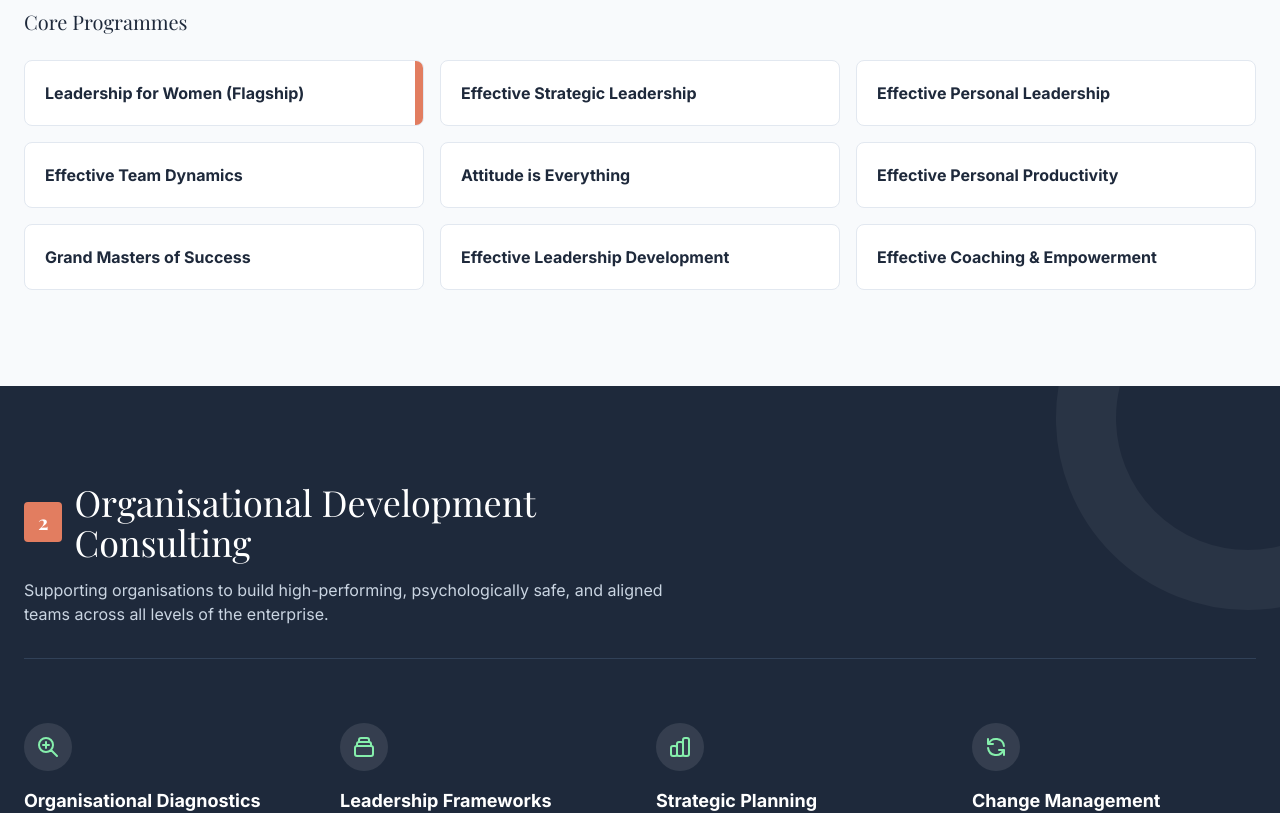
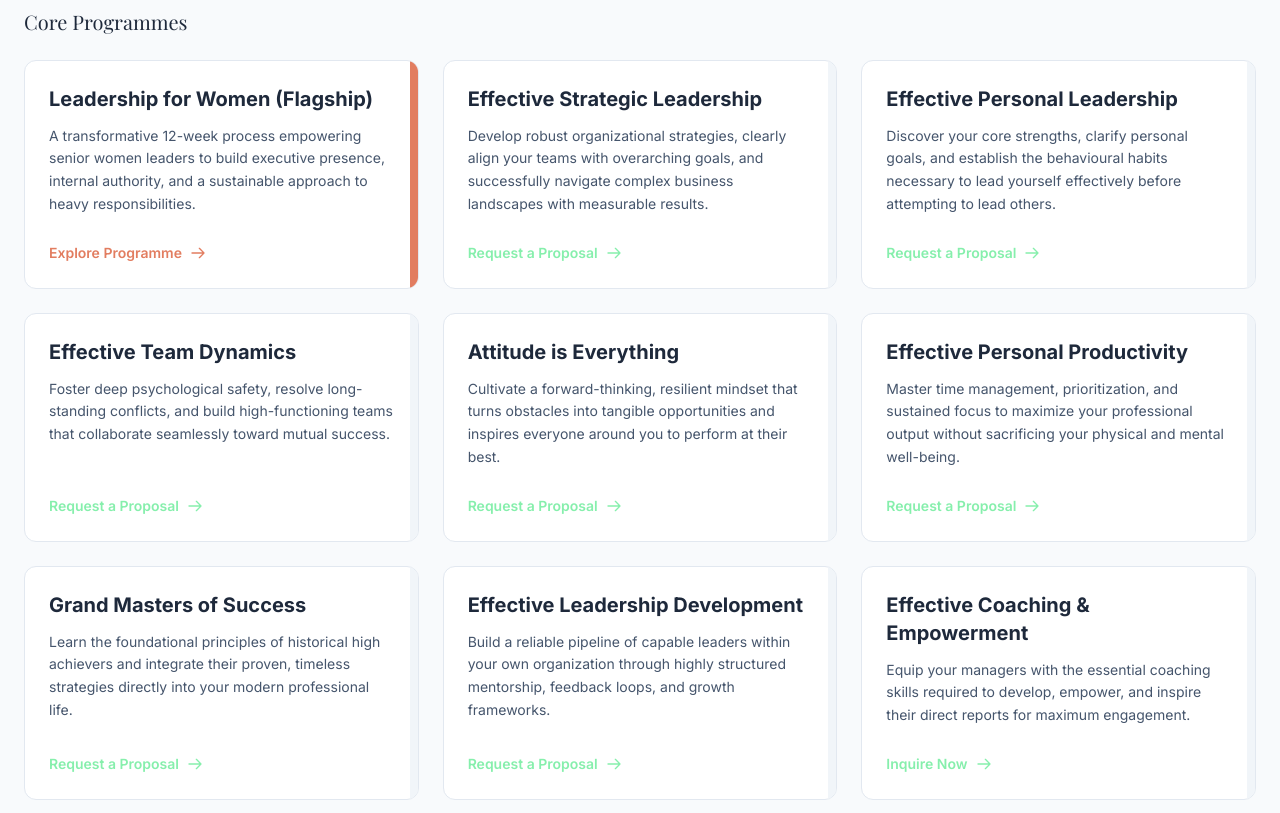
Before and after one commit to KatMarite/dr-mavis, a React (Vite) app: page /services in a window 1280 px wide. Shown: the part 1100-1913 px from the top of the page. Built offline with nearby package versions, Linux system fonts and the light colour scheme; a web font is replaced by a local one.

Commit message:
feat: implement site navigation, footer, and initial page structure components

```diff
--- a/src/components/Footer.tsx
+++ b/src/components/Footer.tsx
@@ -24,7 +24,7 @@ export default function Footer() {
             <li><a href="#" className="hover:text-terracotta transition-colors">Leadership Programmes</a></li>
             <li><a href="#" className="hover:text-terracotta transition-colors">Book a Keynote</a></li>
             <li><a href="#" className="hover:text-terracotta transition-colors">Published Books</a></li>
-            <li><a href="#" className="hover:text-terracotta transition-colors">Request a Proposal</a></li>
+            <li><a href="mailto:mavism@tb2b.co.za" className="hover:text-terracotta transition-colors">Request a Proposal</a></li>
           </ul>
         </div>
 
--- a/src/components/Navbar.tsx
+++ b/src/components/Navbar.tsx
@@ -30,7 +30,7 @@ export default function Navbar() {
               Work With Me
             </a>
           ) : isServices ? (
-            <a href="#quote" className="bg-navy text-white text-sm font-semibold px-5 py-2.5 rounded shadow-md hover:bg-slate-800 transition-all">
+            <a href="mailto:mavism@tb2b.co.za" className="bg-navy text-white text-sm font-semibold px-5 py-2.5 rounded shadow-md hover:bg-slate-800 transition-all">
               Request Proposal
             </a>
           ) : isKeynotes ? (
@@ -68,7 +68,7 @@ export default function Navbar() {
                   Work With Me
                 </a>
               ) : isServices ? (
-                <a href="#quote" onClick={closeMobileMenu} className="block w-full text-center bg-navy text-white text-lg font-semibold px-5 py-3 rounded shadow-md hover:bg-slate-800 transition-all">
+                <a href="mailto:mavism@tb2b.co.za" onClick={closeMobileMenu} className="block w-full text-center bg-navy text-white text-lg font-semibold px-5 py-3 rounded shadow-md hover:bg-slate-800 transition-all">
                   Request Proposal
                 </a>
               ) : isKeynotes ? (
--- a/src/pages/Keynotes.tsx
+++ b/src/pages/Keynotes.tsx
@@ -126,7 +126,7 @@ export default function Keynotes() {
         <div className="max-w-2xl mx-auto">
           <h2 className="text-3xl md:text-5xl font-serif text-white mb-6">Bring Dr. Mazhura to your next event.</h2>
           <p className="text-lg text-white/90 mb-10">Whether it's a global conference keynote or an intimate corporate masterclass, start the conversation today.</p>
-          <a href="#" className="inline-block bg-navy text-white px-10 py-5 rounded font-bold shadow-xl hover:bg-slate-800 hover:-translate-y-1 transition-all duration-300">
+          <a href="mailto:mavism@tb2b.co.za" className="inline-block bg-navy text-white px-10 py-5 rounded font-bold shadow-xl hover:bg-slate-800 hover:-translate-y-1 transition-all duration-300">
             Request a Proposal
           </a>
         </div>
--- a/src/pages/LeadershipForWomen.tsx
+++ b/src/pages/LeadershipForWomen.tsx
@@ -80,7 +80,7 @@ export default function LeadershipForWomen() {
               <a href="#apply" className="w-full sm:w-auto text-center bg-sage text-navy px-8 py-4 rounded font-bold hover:bg-white hover:shadow-lg transition-all duration-300">
                 Apply Now
               </a>
-              <a href="#apply" className="w-full sm:w-auto text-center border-2 border-slate-500 text-white px-8 py-4 rounded font-medium hover:border-white transition-all duration-300">
+              <a href="mailto:mavism@tb2b.co.za" className="w-full sm:w-auto text-center border-2 border-slate-500 text-white px-8 py-4 rounded font-medium hover:border-white transition-all duration-300">
                 Book a Discovery Call
               </a>
             </div>
@@ -402,7 +402,7 @@ export default function LeadershipForWomen() {
                 <span className="flex-shrink-0 mx-4 text-slate-400 text-sm font-semibold uppercase">Or</span>
                 <div className="flex-grow border-t border-slate-200"></div>
               </div>
-              <a href="#" className="w-full border-2 border-slate-300 text-navy px-8 py-4 rounded font-bold hover:border-navy transition-colors">
+              <a href="mailto:mavism@tb2b.co.za" className="w-full border-2 border-slate-300 text-navy px-8 py-4 rounded font-bold hover:border-navy transition-colors">
                 Book a Discovery Call
               </a>
             </div>
--- a/src/pages/Services.tsx
+++ b/src/pages/Services.tsx
@@ -1,3 +1,5 @@
+import { Link } from 'react-router-dom';
+
 export default function Services() {
   return (
     <main>
@@ -55,35 +57,105 @@ export default function Services() {
 
           {/* Core Programmes Grid */}
           <h3 className="text-xl font-serif text-navy mb-6">Core Programmes</h3>
-          <div className="grid grid-cols-1 md:grid-cols-2 lg:grid-cols-3 gap-4">
-            <div className="p-5 bg-white border border-slate-200 rounded-lg hover:border-sage hover:shadow-md transition-all group cursor-pointer relative overflow-hidden">
-              <div className="absolute top-0 right-0 w-2 h-full bg-terracotta"></div>
-              <h4 className="font-bold text-navy group-hover:text-terracotta transition-colors">Leadership for Women (Flagship)</h4>
+          <div className="grid grid-cols-1 md:grid-cols-2 lg:grid-cols-3 gap-6">
+            <Link to="/leadership-for-women" className="p-6 bg-white border border-slate-200 rounded-xl hover:border-terracotta hover:shadow-lg transition-all group relative overflow-hidden flex flex-col h-full">
+              <div className="absolute top-0 right-0 w-2 h-full bg-terracotta group-hover:w-3 transition-all"></div>
+              <h4 className="text-xl font-bold text-navy group-hover:text-terracotta transition-colors mb-3">Leadership for Women (Flagship)</h4>
+              <p className="text-sm text-slate-600 mb-6 flex-grow leading-relaxed">A transformative 12-week process empowering senior women leaders to build executive presence, internal authority, and a sustainable approach to heavy responsibilities.</p>
+              <div className="mt-auto">
+                <span className="text-terracotta font-semibold text-sm inline-flex items-center transition-transform group-hover:translate-x-2">
+                  Explore Programme <svg className="w-4 h-4 ml-2" fill="none" stroke="currentColor" viewBox="0 0 24 24"><path strokeLinecap="round" strokeLinejoin="round" strokeWidth="2" d="M14 5l7 7m0 0l-7 7m7-7H3"></path></svg>
+                </span>
               </div>
-            <div className="p-5 bg-white border border-slate-200 rounded-lg hover:border-sage hover:shadow-md transition-all group cursor-pointer">
-              <h4 className="font-bold text-navy group-hover:text-terracotta transition-colors">Effective Strategic Leadership</h4>
+            </Link>
+
+            <a href="mailto:mavism@tb2b.co.za" className="p-6 bg-white border border-slate-200 rounded-xl hover:border-sage hover:shadow-lg transition-all group relative overflow-hidden flex flex-col h-full">
+              <div className="absolute top-0 right-0 w-2 h-full bg-slate-100 group-hover:bg-sage transition-colors"></div>
+              <h4 className="text-xl font-bold text-navy group-hover:text-sage transition-colors mb-3">Effective Strategic Leadership</h4>
+              <p className="text-sm text-slate-600 mb-6 flex-grow leading-relaxed">Develop robust organizational strategies, clearly align your teams with overarching goals, and successfully navigate complex business landscapes with measurable results.</p>
+              <div className="mt-auto">
+                <span className="text-sage font-semibold text-sm inline-flex items-center transition-transform group-hover:translate-x-2">
+                  Request a Proposal <svg className="w-4 h-4 ml-2" fill="none" stroke="currentColor" viewBox="0 0 24 24"><path strokeLinecap="round" strokeLinejoin="round" strokeWidth="2" d="M14 5l7 7m0 0l-7 7m7-7H3"></path></svg>
+                </span>
               </div>
-            <div className="p-5 bg-white border border-slate-200 rounded-lg hover:border-sage hover:shadow-md transition-all group cursor-pointer">
-              <h4 className="font-bold text-navy group-hover:text-terracotta transition-colors">Effective Personal Leadership</h4>
+            </a>
+
+            <a href="mailto:mavism@tb2b.co.za" className="p-6 bg-white border border-slate-200 rounded-xl hover:border-sage hover:shadow-lg transition-all group relative overflow-hidden flex flex-col h-full">
+              <div className="absolute top-0 right-0 w-2 h-full bg-slate-100 group-hover:bg-sage transition-colors"></div>
+              <h4 className="text-xl font-bold text-navy group-hover:text-sage transition-colors mb-3">Effective Personal Leadership</h4>
+              <p className="text-sm text-slate-600 mb-6 flex-grow leading-relaxed">Discover your core strengths, clarify personal goals, and establish the behavioural habits necessary to lead yourself effectively before attempting to lead others.</p>
+              <div className="mt-auto">
+                <span className="text-sage font-semibold text-sm inline-flex items-center transition-transform group-hover:translate-x-2">
+                  Request a Proposal <svg className="w-4 h-4 ml-2" fill="none" stroke="currentColor" viewBox="0 0 24 24"><path strokeLinecap="round" strokeLinejoin="round" strokeWidth="2" d="M14 5l7 7m0 0l-7 7m7-7H3"></path></svg>
+                </span>
               </div>
-            <div className="p-5 bg-white border border-slate-200 rounded-lg hover:border-sage hover:shadow-md transition-all group cursor-pointer">
-              <h4 className="font-bold text-navy group-hover:text-terracotta transition-colors">Effective Team Dynamics</h4>
+            </a>
+
+            <a href="mailto:mavism@tb2b.co.za" className="p-6 bg-white border border-slate-200 rounded-xl hover:border-sage hover:shadow-lg transition-all group relative overflow-hidden flex flex-col h-full">
+              <div className="absolute top-0 right-0 w-2 h-full bg-slate-100 group-hover:bg-sage transition-colors"></div>
+              <h4 className="text-xl font-bold text-navy group-hover:text-sage transition-colors mb-3">Effective Team Dynamics</h4>
+              <p className="text-sm text-slate-600 mb-6 flex-grow leading-relaxed">Foster deep psychological safety, resolve long-standing conflicts, and build high-functioning teams that collaborate seamlessly toward mutual success.</p>
+              <div className="mt-auto">
+                <span className="text-sage font-semibold text-sm inline-flex items-center transition-transform group-hover:translate-x-2">
+                  Request a Proposal <svg className="w-4 h-4 ml-2" fill="none" stroke="currentColor" viewBox="0 0 24 24"><path strokeLinecap="round" strokeLinejoin="round" strokeWidth="2" d="M14 5l7 7m0 0l-7 7m7-7H3"></path></svg>
+                </span>
               </div>
-            <div className="p-5 bg-white border border-slate-200 rounded-lg hover:border-sage hover:shadow-md transition-all group cursor-pointer">
-              <h4 className="font-bold text-navy group-hover:text-terracotta transition-colors">Attitude is Everything</h4>
+            </a>
+
+            <a href="mailto:mavism@tb2b.co.za" className="p-6 bg-white border border-slate-200 rounded-xl hover:border-sage hover:shadow-lg transition-all group relative overflow-hidden flex flex-col h-full">
+              <div className="absolute top-0 right-0 w-2 h-full bg-slate-100 group-hover:bg-sage transition-colors"></div>
+              <h4 className="text-xl font-bold text-navy group-hover:text-sage transition-colors mb-3">Attitude is Everything</h4>
+              <p className="text-sm text-slate-600 mb-6 flex-grow leading-relaxed">Cultivate a forward-thinking, resilient mindset that turns obstacles into tangible opportunities and inspires everyone around you to perform at their best.</p>
+              <div className="mt-auto">
+                <span className="text-sage font-semibold text-sm inline-flex items-center transition-transform group-hover:translate-x-2">
+                  Request a Proposal <svg className="w-4 h-4 ml-2" fill="none" stroke="currentColor" viewBox="0 0 24 24"><path strokeLinecap="round" strokeLinejoin="round" strokeWidth="2" d="M14 5l7 7m0 0l-7 7m7-7H3"></path></svg>
+                </span>
               </div>
-            <div className="p-5 bg-white border border-slate-200 rounded-lg hover:border-sage hover:shadow-md transition-all group cursor-pointer">
-              <h4 className="font-bold text-navy group-hover:text-terracotta transition-colors">Effective Personal Productivity</h4>
+            </a>
+
+            <a href="mailto:mavism@tb2b.co.za" className="p-6 bg-white border border-slate-200 rounded-xl hover:border-sage hover:shadow-lg transition-all group relative overflow-hidden flex flex-col h-full">
+              <div className="absolute top-0 right-0 w-2 h-full bg-slate-100 group-hover:bg-sage transition-colors"></div>
+              <h4 className="text-xl font-bold text-navy group-hover:text-sage transition-colors mb-3">Effective Personal Productivity</h4>
+              <p className="text-sm text-slate-600 mb-6 flex-grow leading-relaxed">Master time management, prioritization, and sustained focus to maximize your professional output without sacrificing your physical and mental well-being.</p>
+              <div className="mt-auto">
+                <span className="text-sage font-semibold text-sm inline-flex items-center transition-transform group-hover:translate-x-2">
+                  Request a Proposal <svg className="w-4 h-4 ml-2" fill="none" stroke="currentColor" viewBox="0 0 24 24"><path strokeLinecap="round" strokeLinejoin="round" strokeWidth="2" d="M14 5l7 7m0 0l-7 7m7-7H3"></path></svg>
+                </span>
               </div>
-            <div className="p-5 bg-white border border-slate-200 rounded-lg hover:border-sage hover:shadow-md transition-all group cursor-pointer">
-              <h4 className="font-bold text-navy group-hover:text-terracotta transition-colors">Grand Masters of Success</h4>
+            </a>
+
+            <a href="mailto:mavism@tb2b.co.za" className="p-6 bg-white border border-slate-200 rounded-xl hover:border-sage hover:shadow-lg transition-all group relative overflow-hidden flex flex-col h-full">
+              <div className="absolute top-0 right-0 w-2 h-full bg-slate-100 group-hover:bg-sage transition-colors"></div>
+              <h4 className="text-xl font-bold text-navy group-hover:text-sage transition-colors mb-3">Grand Masters of Success</h4>
+              <p className="text-sm text-slate-600 mb-6 flex-grow leading-relaxed">Learn the foundational principles of historical high achievers and integrate their proven, timeless strategies directly into your modern professional life.</p>
+              <div className="mt-auto">
+                <span className="text-sage font-semibold text-sm inline-flex items-center transition-transform group-hover:translate-x-2">
+                  Request a Proposal <svg className="w-4 h-4 ml-2" fill="none" stroke="currentColor" viewBox="0 0 24 24"><path strokeLinecap="round" strokeLinejoin="round" strokeWidth="2" d="M14 5l7 7m0 0l-7 7m7-7H3"></path></svg>
+                </span>
               </div>
-            <div className="p-5 bg-white border border-slate-200 rounded-lg hover:border-sage hover:shadow-md transition-all group cursor-pointer">
-              <h4 className="font-bold text-navy group-hover:text-terracotta transition-colors">Effective Leadership Development</h4>
+            </a>
+
+            <a href="mailto:mavism@tb2b.co.za" className="p-6 bg-white border border-slate-200 rounded-xl hover:border-sage hover:shadow-lg transition-all group relative overflow-hidden flex flex-col h-full">
+              <div className="absolute top-0 right-0 w-2 h-full bg-slate-100 group-hover:bg-sage transition-colors"></div>
+              <h4 className="text-xl font-bold text-navy group-hover:text-sage transition-colors mb-3">Effective Leadership Development</h4>
+              <p className="text-sm text-slate-600 mb-6 flex-grow leading-relaxed">Build a reliable pipeline of capable leaders within your own organization through highly structured mentorship, feedback loops, and growth frameworks.</p>
+              <div className="mt-auto">
+                <span className="text-sage font-semibold text-sm inline-flex items-center transition-transform group-hover:translate-x-2">
+                  Request a Proposal <svg className="w-4 h-4 ml-2" fill="none" stroke="currentColor" viewBox="0 0 24 24"><path strokeLinecap="round" strokeLinejoin="round" strokeWidth="2" d="M14 5l7 7m0 0l-7 7m7-7H3"></path></svg>
+                </span>
               </div>
-            <div className="p-5 bg-white border border-slate-200 rounded-lg hover:border-sage hover:shadow-md transition-all group cursor-pointer">
-              <h4 className="font-bold text-navy group-hover:text-terracotta transition-colors">Effective Coaching & Empowerment</h4>
+            </a>
+
+            <a href="mailto:mavism@tb2b.co.za" className="p-6 bg-white border border-slate-200 rounded-xl hover:border-sage hover:shadow-lg transition-all group relative overflow-hidden flex flex-col h-full">
+              <div className="absolute top-0 right-0 w-2 h-full bg-slate-100 group-hover:bg-sage transition-colors"></div>
+              <h4 className="text-xl font-bold text-navy group-hover:text-sage transition-colors mb-3">Effective Coaching & Empowerment</h4>
+              <p className="text-sm text-slate-600 mb-6 flex-grow leading-relaxed">Equip your managers with the essential coaching skills required to develop, empower, and inspire their direct reports for maximum engagement.</p>
+              <div className="mt-auto">
+                <span className="text-sage font-semibold text-sm inline-flex items-center transition-transform group-hover:translate-x-2">
+                  Inquire Now <svg className="w-4 h-4 ml-2" fill="none" stroke="currentColor" viewBox="0 0 24 24"><path strokeLinecap="round" strokeLinejoin="round" strokeWidth="2" d="M14 5l7 7m0 0l-7 7m7-7H3"></path></svg>
+                </span>
               </div>
+            </a>
           </div>
         </div>
       </section>
@@ -226,7 +298,7 @@ export default function Services() {
         <div className="max-w-2xl mx-auto px-6">
           <h2 className="text-3xl font-serif text-navy mb-4">Ready to implement Sustainable Leadership?</h2>
           <p className="text-slate-600 mb-8">Let's discuss how we can tailor our programmes or consulting services for your specific organizational needs.</p>
-          <a href="#" className="inline-block bg-terracotta text-white px-8 py-4 rounded font-bold hover:bg-[#c96c51] shadow-lg transition-all">
+          <a href="mailto:mavism@tb2b.co.za" className="inline-block bg-terracotta text-white px-8 py-4 rounded font-bold hover:bg-[#c96c51] shadow-lg transition-all">
             Request a Proposal
           </a>
         </div>
```
Lines whose indentation alone changed are shown as unchanged.
